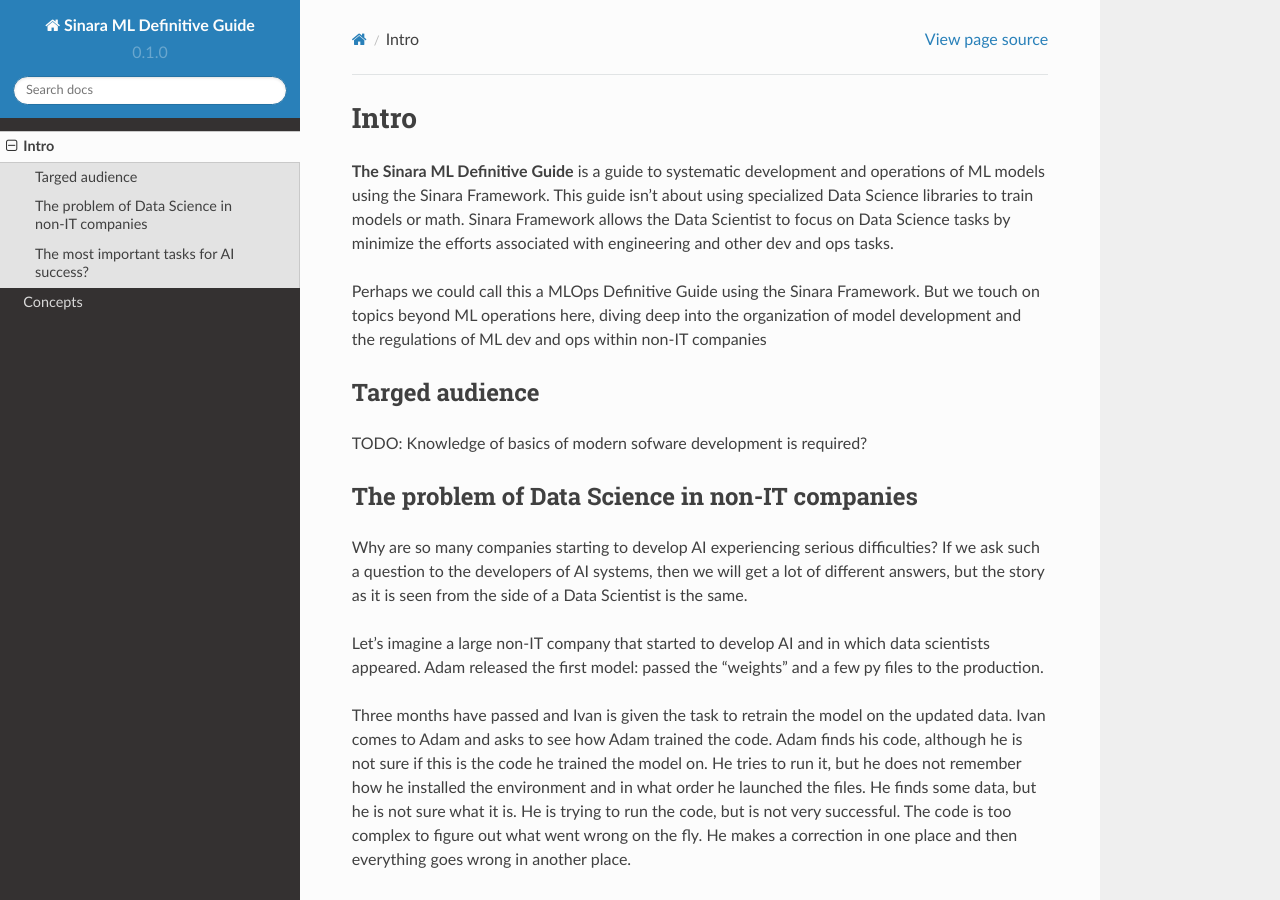
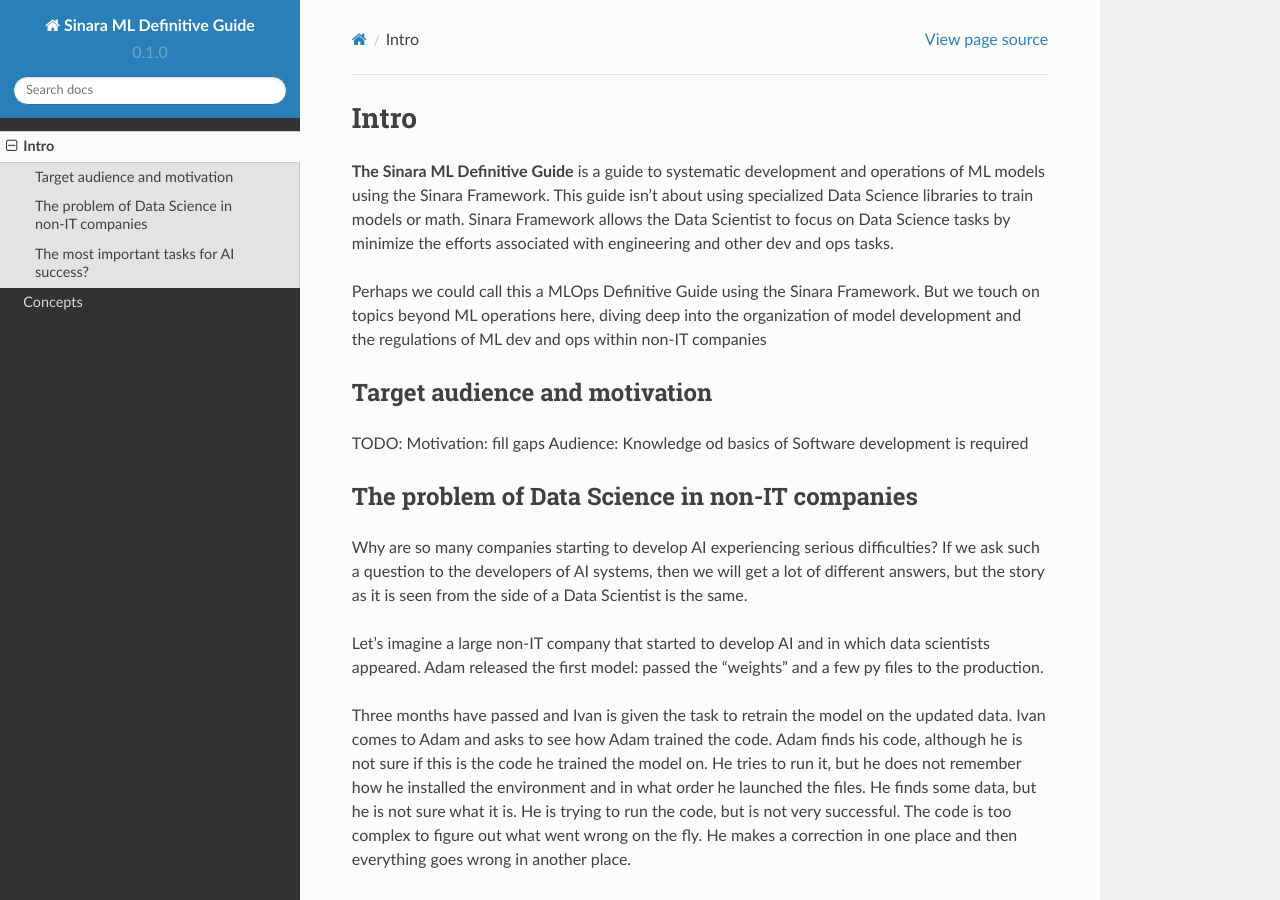
Before and after one commit to 4-DS/SinaraML-Def-Guide, a Sphinx documentation site: the page built from docs/source/intro.rst, in a window 1280 px wide and 900 px high. Built offline with Sphinx 7.4.7 and the Read the Docs theme 2.0.0, drawn with Linux system fonts in a browser that asks for light colours.

Commit message:
Update intro.rst

```diff
--- a/docs/source/intro.rst
+++ b/docs/source/intro.rst
@@ -5,10 +5,12 @@
 
 Perhaps we could call this a MLOps Definitive Guide using the Sinara Framework. But we touch on topics beyond ML operations here, diving deep into the organization of model development and the regulations of ML dev and ops within non-IT companies
 
-Targed audience
-***********************************************
+Target audience and motivation
+*******************************
 
-TODO: Knowledge of basics of modern sofware development is required?
+TODO:
+Motivation: fill gaps
+Audience: Knowledge od basics of Software development is required
 
 The problem of Data Science in non-IT companies
 ***********************************************
```
